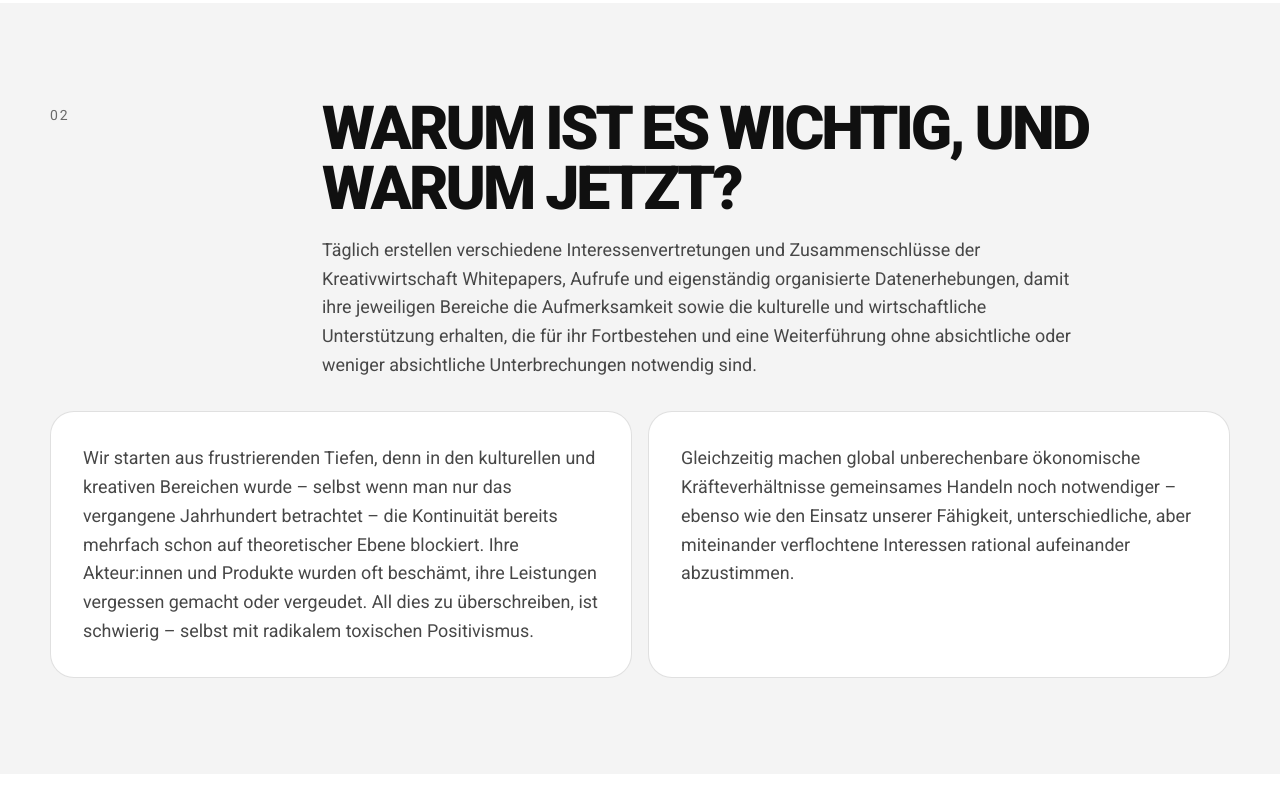
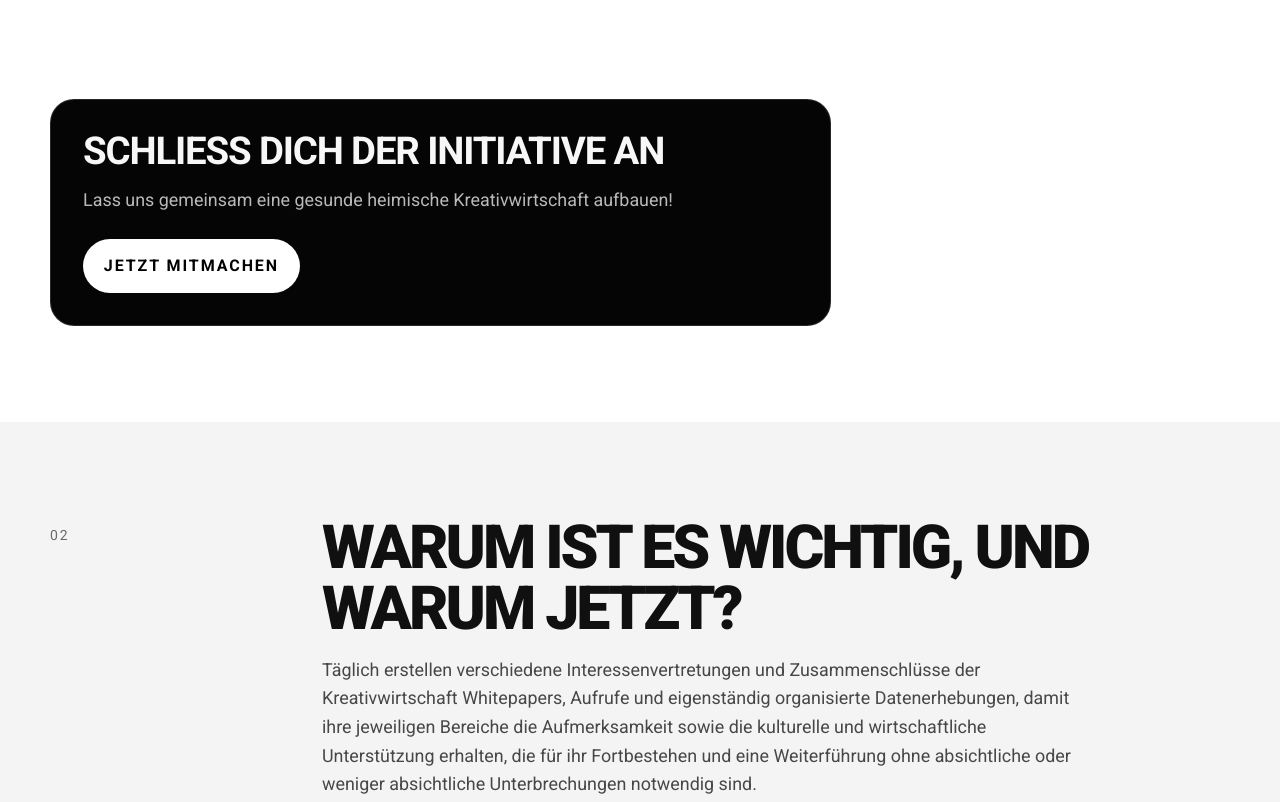
Before and after one commit to ekghungary/ekgv1, a plain HTML site: page index-de.html in a window 1280 px wide. Shown: the part 1427-2229 px from the top of the page. Drawn offline with Linux system fonts and the light colour scheme.

Commit message:
Update index-de.html

```diff
--- a/index-de.html
+++ b/index-de.html
@@ -177,6 +177,16 @@
       </div>
     </section>
 
+        <section class="section section-light" id="csatlakozz">
+      <div class="container join-grid">
+        <div class="join-card" data-reveal>
+          <h3>Schließ dich der Initiative an</h3>
+          <p>Lass uns gemeinsam eine gesunde heimische Kreativwirtschaft aufbauen!</p>
+          <a class="join-button" href="https://forms.gle/QkL3WiAd1xxjb2KH7" target="_blank" rel="noopener noreferrer">JETZT MITMACHEN</a>
+        </div>
+      </div>
+    </section>
+
     <section class="section section-soft" id="miert-most">
       <div class="container">
         <div class="section-header" data-reveal>
```
